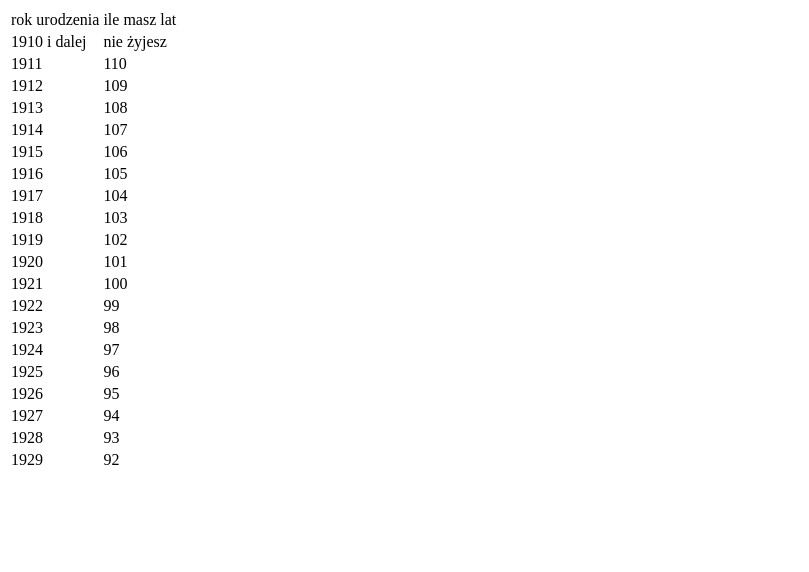
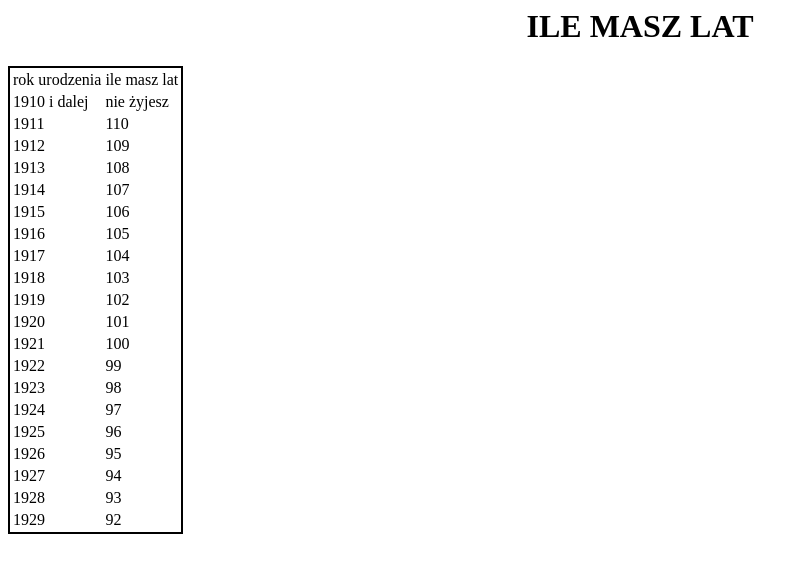
Before and after one commit to Maciekssspl/sans-granie, a plain HTML site: page index.html in a window 1280 px wide. Shown: the whole page, without its empty margins (0-809 px from the left). Drawn offline with Linux system fonts and the light colour scheme.

Commit message:
Update index.html

```diff
--- a/index.html
+++ b/index.html
@@ -1,7 +1,12 @@
 <head>
   <title>ILE MASZ LAT?</title>
+  <style> table {
+    border: 2px solid black
+    }
+  </style>
 </head>
 <body>
+  <center><h1>ILE MASZ LAT</h1></center>
   <table>
     <tr>
       <td>rok urodzenia</td><td>ile masz lat</td>
```
